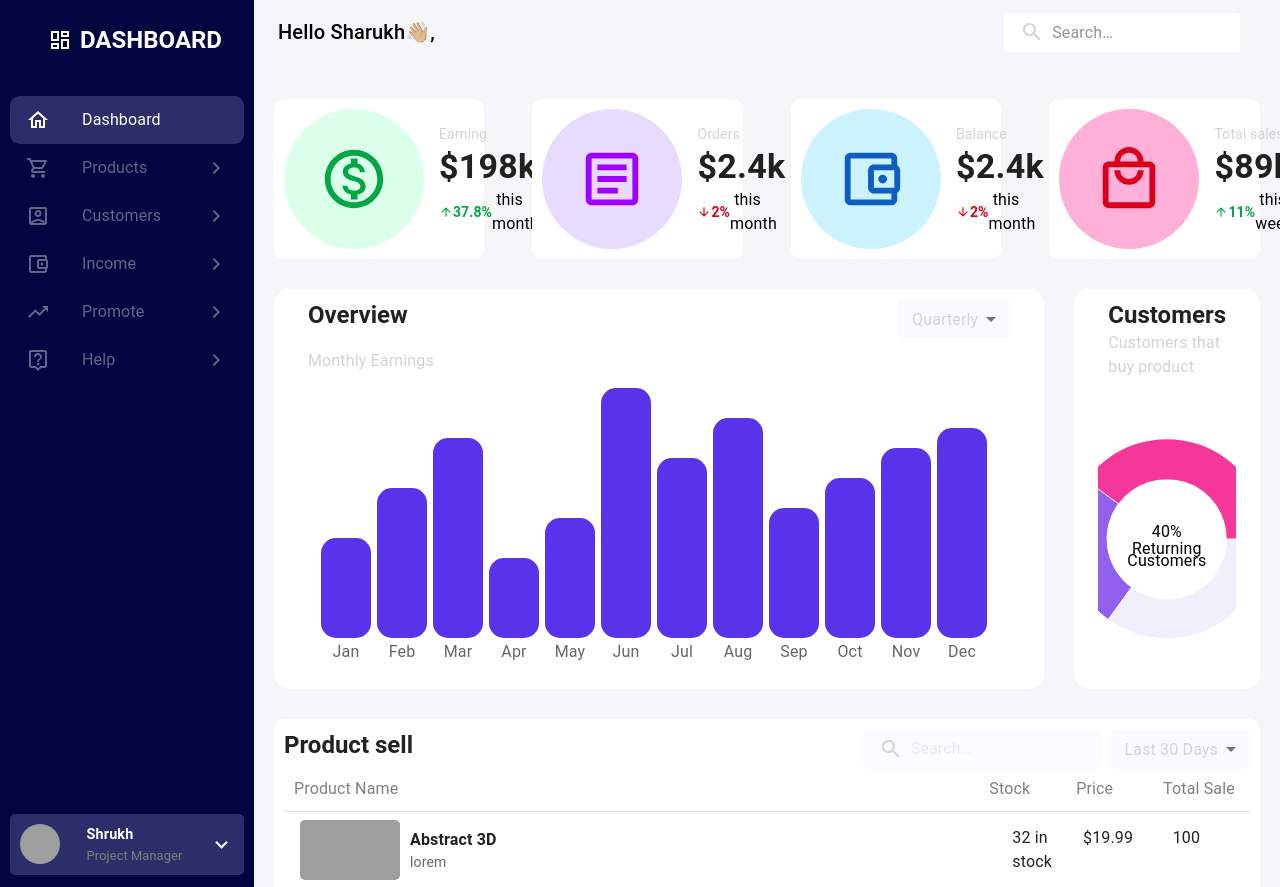
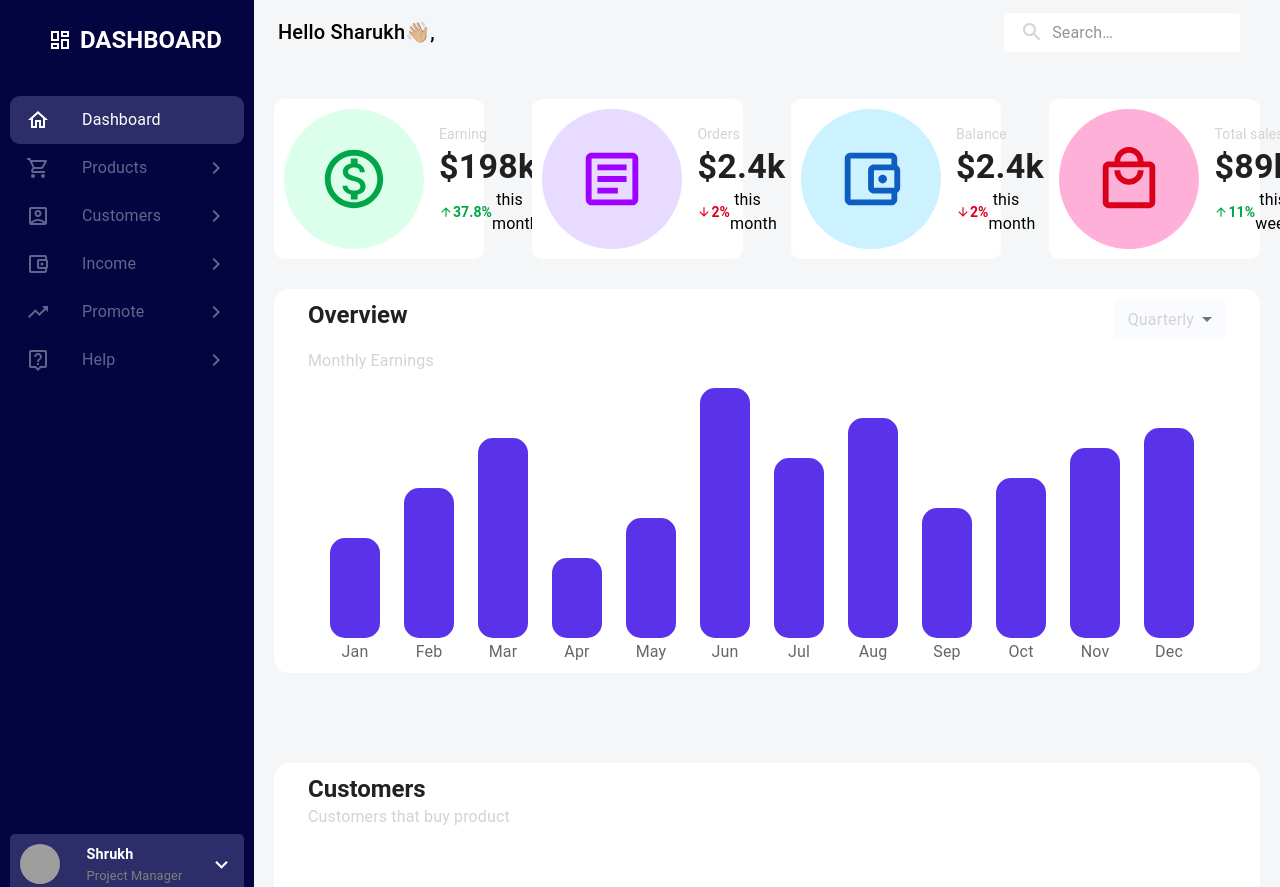
Before and after one commit to thissudhir/FitpeoDashboard, a React (Vite) app: page /dashboard in a window 1280 px wide. Shown: the top 887 px of the page. Built offline with nearby package versions, Linux system fonts and the light colour scheme; grey boxes are pictures that could not be loaded.

Commit message:
code updated

```diff
--- a/src/component/Products.jsx
+++ b/src/component/Products.jsx
@@ -41,7 +41,7 @@ const SearchIconWrapper = styled("div")(({ theme }) => ({
 }));
 
 const StyledInputBase = styled(InputBase)(({ theme }) => ({
-  color: "inherit",
+  color: "black",
   "& .MuiInputBase-input": {
     padding: theme.spacing(1, 1, 1, 1),
 
--- a/src/component/Sidebar.jsx
+++ b/src/component/Sidebar.jsx
@@ -130,13 +130,7 @@ export const Sidebar = () => {
           // marginBottom: "15px",
         }}
       >
-        {/* <Divider /> */}
-        <FlexBetween
-          textTransform="none"
-          gap="5px"
-          padding={"10px"}
-          sx={{ marginTop: "-20px" }}
-        >
+        <FlexBetween textTransform="none" gap="5px" padding={"10px"}>
           <Box
             component="img"
             alt="profile"
--- a/src/pages/Dashboard.jsx
+++ b/src/pages/Dashboard.jsx
@@ -1,6 +1,6 @@
 import React from "react";
 import { Boxs } from "../component/Boxs";
-import { Box, Container } from "@mui/material";
+import { Box, Container, Grid } from "@mui/material";
 import { Barchart } from "../component/Barchart";
 import { Products } from "../component/Products";
 import { Piechart } from "../component/Piechart";
@@ -9,12 +9,13 @@ export const Dashboard = () => {
   return (
     <Box sx={{ background: "#F5F6F8", padding: "20px" }}>
       <Boxs />
-      <Box
+      <Grid
+        container
         sx={{ display: "flex", justifyContent: "space-between", gap: "30px" }}
       >
         <Barchart />
         <Piechart />
-      </Box>
+      </Grid>
       <Products />
     </Box>
   );
```
